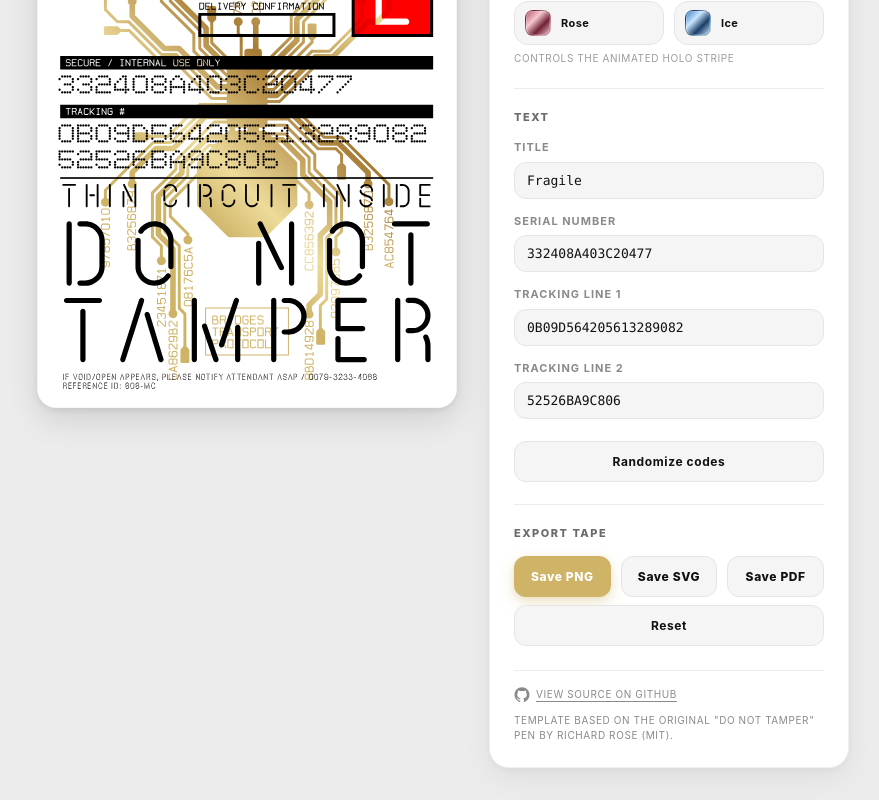
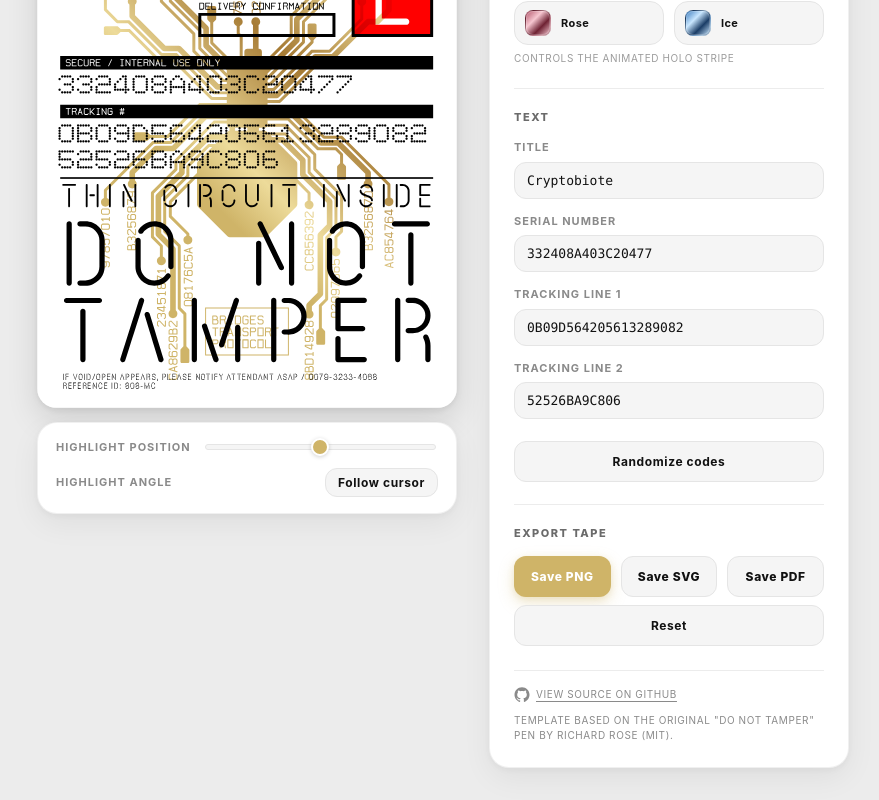
Before and after one commit to jarvisluk/Do-Not-Temper, a website built with Vite: page src/index.html in a window 1280 px wide. Both pictures are taken after a click on the button "Reset". Shown: the part 246-1046 px from the top of the page, without its empty margins (197-1076 px from the left). Built offline with nearby package versions, Linux system fonts and the light colour scheme.

Commit message:
Implement preview controls for sticker customization, including highlight position slider and tracking button. Update HTML structure and styles for new controls. Refactor highlight tracking logic in main.ts for improved functionality.

```diff
--- a/src/index.html
+++ b/src/index.html
@@ -13,6 +13,20 @@
       <section class="preview">
         <div class="preview-stage">
           <div id="sticker-mount" class="sticker-mount"></div>
+        </div>
+
+        <div class="preview-controls">
+          <label class="preview-field">
+            <span class="preview-field-label">Highlight position</span>
+            <input id="input-highlight" type="range" min="0" max="100" value="50" />
+          </label>
+
+          <div class="preview-field">
+            <span class="preview-field-label">Highlight angle</span>
+            <button id="btn-track" class="btn btn-ghost btn-track" type="button">
+              Follow cursor
+            </button>
+          </div>
         </div>
       </section>
 
--- a/src/main.ts
+++ b/src/main.ts
@@ -18,7 +18,19 @@ const template = StickerTemplate.create();
 template.applyAll(state);
 const stickerMount = $("#sticker-mount");
 template.mountInto(stickerMount);
-setupHighlightTracking(stickerMount);
+
+const highlightSlider = $<HTMLInputElement>("#input-highlight");
+const trackBtn = $<HTMLButtonElement>("#btn-track");
+const highlightControl = setupHighlightTracking(stickerMount);
+
+highlightSlider.addEventListener("input", () => {
+  const t = Number(highlightSlider.value) / 100;
+  highlightControl.setManualPosition(t);
+});
+
+trackBtn.addEventListener("click", () => {
+  highlightControl.startTracking();
+});
 
 const titleInput = $<HTMLInputElement>("#input-title");
 const serialInput = $<HTMLInputElement>("#input-serial");
@@ -76,8 +88,8 @@ function applyThemeToChrome(themeId: string): void {
   const theme = GRADIENT_THEMES.find((t) => t.id === themeId) ?? GRADIENT_THEMES[0];
   // stops: [primary, light, dark, light-echo]. The primary stop is each
   // theme's brand color (e.g. gold, rose, ice-blue) and reads best as a
-  // solid button. stops[2] is the darker companion used for hover.
-  const [primary, , dark] = theme.stops;
+  // solid button. We slightly darken it for the hover state.
+  const [primary] = theme.stops;
   const root = document.documentElement;
   const [c1, c2, c3, c4] = theme.stops;
   root.style.setProperty("--theme-stop-1", c1);
@@ -86,7 +98,7 @@ function applyThemeToChrome(themeId: string): void {
   root.style.setProperty("--theme-stop-4", c4);
 
   const solid = ensureSaturated(primary);
-  const solidHover = ensureDifferent(dark, solid);
+  const solidHover = shadeHex(solid, -0.12);
   root.style.setProperty("--theme-solid", solid);
   root.style.setProperty("--theme-solid-hover", solidHover);
 
@@ -112,13 +124,6 @@ function ensureSaturated(hex: string): string {
   return hex;
 }
 
-/** Makes sure the hover color is distinguishable from the base color. */
-function ensureDifferent(hover: string, base: string): string {
-  if (hover.toLowerCase() === base.toLowerCase()) {
-    return shadeHex(base, -0.15);
-  }
-  return hover;
-}
 
 /** Picks black or white text based on luminance of a single background color. */
 function contrastOn(hex: string): string {
@@ -190,6 +195,9 @@ $("#btn-reset").addEventListener("click", () => {
   serialInput.value = state.serial;
   track1Input.value = state.track1;
   track2Input.value = state.track2;
+  highlightSlider.value = "50";
+  highlightControl.stopTracking();
+  highlightControl.setManualPosition(0.5);
   updateSwatchSelection();
   applyThemeToChrome(state.gradientId);
   template.applyAll(state);
@@ -251,26 +259,36 @@ function randomHex(len: number): string {
   return out;
 }
 
+type HighlightControl = {
+  setManualPosition: (t: number) => void;
+  startTracking: () => void;
+  stopTracking: () => void;
+};
+
 /**
- * Wires pointer events on the sticker preview so the gold highlight band
- * follows the cursor. Leaving the sticker releases control back to the
- * built-in SMIL auto-animation.
+ * Wires pointer events so the highlight band follows the cursor while
+ * tracking is active. Clicking anywhere on the page locks the angle.
  */
-function setupHighlightTracking(mount: HTMLElement): void {
+function setupHighlightTracking(mount: HTMLElement): HighlightControl {
   let targetT: number | null = null;
   let currentT = 0.5;
   let rafHandle = 0;
+  let pointerActive = false;
   let tracking = false;
 
   const LERP = 0.2;
   const EPSILON = 0.0015;
 
+  const setButtonActive = (active: boolean): void => {
+    trackBtn.classList.toggle("is-tracking", active);
+    trackBtn.textContent = active ? "Click to lock" : "Follow cursor";
+  };
+
   const tick = (): void => {
     rafHandle = 0;
     if (targetT === null) {
-      // Pointer has left. Let the auto animation take over again.
       template.setHighlightPosition(null);
-      tracking = false;
+      pointerActive = false;
       return;
     }
     currentT += (targetT - currentT) * LERP;
@@ -287,29 +305,56 @@ function setupHighlightTracking(mount: HTMLElement): void {
     if (!rafHandle) rafHandle = requestAnimationFrame(tick);
   };
 
-  mount.addEventListener("pointermove", (event) => {
+  const lockPosition = (): void => {
+    if (!tracking) return;
+    tracking = false;
+    setButtonActive(false);
+    if (targetT !== null) {
+      currentT = targetT;
+      template.setHighlightPosition(currentT);
+      highlightSlider.value = String(Math.round(currentT * 100));
+    }
+  };
+
+  document.addEventListener("pointermove", (event) => {
+    if (!tracking) return;
     const rect = mount.getBoundingClientRect();
     if (rect.width === 0 || rect.height === 0) return;
     const nx = (event.clientX - rect.left) / rect.width;
     const ny = (event.clientY - rect.top) / rect.height;
-    // The gradient axis runs from (72, 1464) to (1178, 359) — bottom-left
-    // to top-right. Project the pointer onto that diagonal so the shine band
-    // sits where the cursor is regardless of aspect ratio.
     const diag = (nx + (1 - ny)) / 2;
     targetT = Math.max(0, Math.min(1, diag));
-    if (!tracking) {
-      // First move after idle: snap the internal value close to the cursor
-      // so the band doesn't sweep across from wherever the SMIL loop left off.
+    if (!pointerActive) {
       currentT = targetT;
-      tracking = true;
+      pointerActive = true;
     }
+    highlightSlider.value = String(Math.round(targetT * 100));
     schedule();
   });
 
-  mount.addEventListener("pointerleave", () => {
-    targetT = null;
-    schedule();
+  document.addEventListener("pointerdown", (event) => {
+    if (!tracking) return;
+    if ((event.target as HTMLElement).closest("#btn-track")) return;
+    lockPosition();
   });
+
+  return {
+    setManualPosition(t: number) {
+      targetT = Math.max(0, Math.min(1, t));
+      currentT = targetT;
+      pointerActive = false;
+      template.setHighlightPosition(targetT);
+    },
+    startTracking() {
+      tracking = true;
+      pointerActive = false;
+      setButtonActive(true);
+    },
+    stopTracking() {
+      tracking = false;
+      setButtonActive(false);
+    }
+  };
 }
 
 function buildFilename(ext: string): string {
--- a/src/style.css
+++ b/src/style.css
@@ -40,7 +40,7 @@
   --theme-stop-3: #a67b34;
   --theme-stop-4: #eddb9a;
   --theme-solid: #cfb468;
-  --theme-solid-hover: #a67b34;
+  --theme-solid-hover: #b69e5c;
   --theme-fg: #111111;
   --theme-shadow: 0 6px 16px rgba(207, 180, 104, 0.28),
     0 2px 6px rgba(207, 180, 104, 0.22);
@@ -428,6 +428,104 @@ body {
   height: 100%;
 }
 
+/* ---------- Preview controls (below the sticker) ---------- */
+.preview-controls {
+  width: 100%;
+  display: flex;
+  flex-direction: column;
+  gap: 12px;
+  padding: 16px 18px;
+  background: var(--panel-bg);
+  border: 1px solid var(--panel-border);
+  border-radius: var(--radius-card);
+  box-shadow: var(--shadow-card);
+}
+
+.preview-field {
+  display: flex;
+  align-items: center;
+  justify-content: space-between;
+  gap: 12px;
+}
+
+.preview-field-label {
+  font-size: 11px;
+  font-weight: 700;
+  letter-spacing: 1px;
+  text-transform: uppercase;
+  color: var(--text-dim);
+  white-space: nowrap;
+  flex: 0 0 auto;
+}
+
+/* --- Range slider --- */
+.preview-field input[type="range"] {
+  flex: 1 1 auto;
+  -webkit-appearance: none;
+  appearance: none;
+  height: 6px;
+  border-radius: 3px;
+  background: var(--field-bg);
+  border: 1px solid var(--field-border);
+  outline: none;
+  cursor: pointer;
+  transition: border-color 0.15s ease;
+}
+
+.preview-field input[type="range"]:hover {
+  border-color: var(--field-border-hover);
+}
+
+.preview-field input[type="range"]::-webkit-slider-thumb {
+  -webkit-appearance: none;
+  width: 18px;
+  height: 18px;
+  border-radius: 50%;
+  background: var(--theme-solid);
+  border: 2px solid var(--panel-bg);
+  box-shadow: 0 1px 4px rgba(0, 0, 0, 0.18);
+  cursor: grab;
+  transition: transform 0.1s ease, box-shadow 0.15s ease;
+}
+
+.preview-field input[type="range"]::-webkit-slider-thumb:active {
+  cursor: grabbing;
+  transform: scale(1.15);
+}
+
+.preview-field input[type="range"]::-moz-range-thumb {
+  width: 18px;
+  height: 18px;
+  border-radius: 50%;
+  background: var(--theme-solid);
+  border: 2px solid var(--panel-bg);
+  box-shadow: 0 1px 4px rgba(0, 0, 0, 0.18);
+  cursor: grab;
+}
+
+/* --- Track button (extends .btn .btn-ghost) --- */
+.btn-track {
+  padding: 6px 12px;
+}
+
+.btn-track.is-tracking {
+  background: var(--theme-solid);
+  color: var(--theme-fg);
+  border-color: transparent;
+  box-shadow: var(--theme-shadow);
+  animation: pulse-track 1.5s ease-in-out infinite;
+}
+
+.btn-track.is-tracking:hover {
+  background: var(--theme-solid-hover);
+  color: var(--theme-fg);
+}
+
+@keyframes pulse-track {
+  0%, 100% { opacity: 1; }
+  50% { opacity: 0.8; }
+}
+
 /* ---------- Responsive ---------- */
 @media (max-width: 860px) {
   .app {
--- a/src/template.ts
+++ b/src/template.ts
@@ -25,7 +25,7 @@ export type StickerData = {
 };
 
 export const DEFAULT_DATA: StickerData = {
-  title: "Fragile",
+  title: "Cryptobiote",
   serial: "332408A403C20477",
   track1: "0B09D564205613289082",
   track2: "52526BA9C806",
```
Also changed, not shown: dist/index.html.
